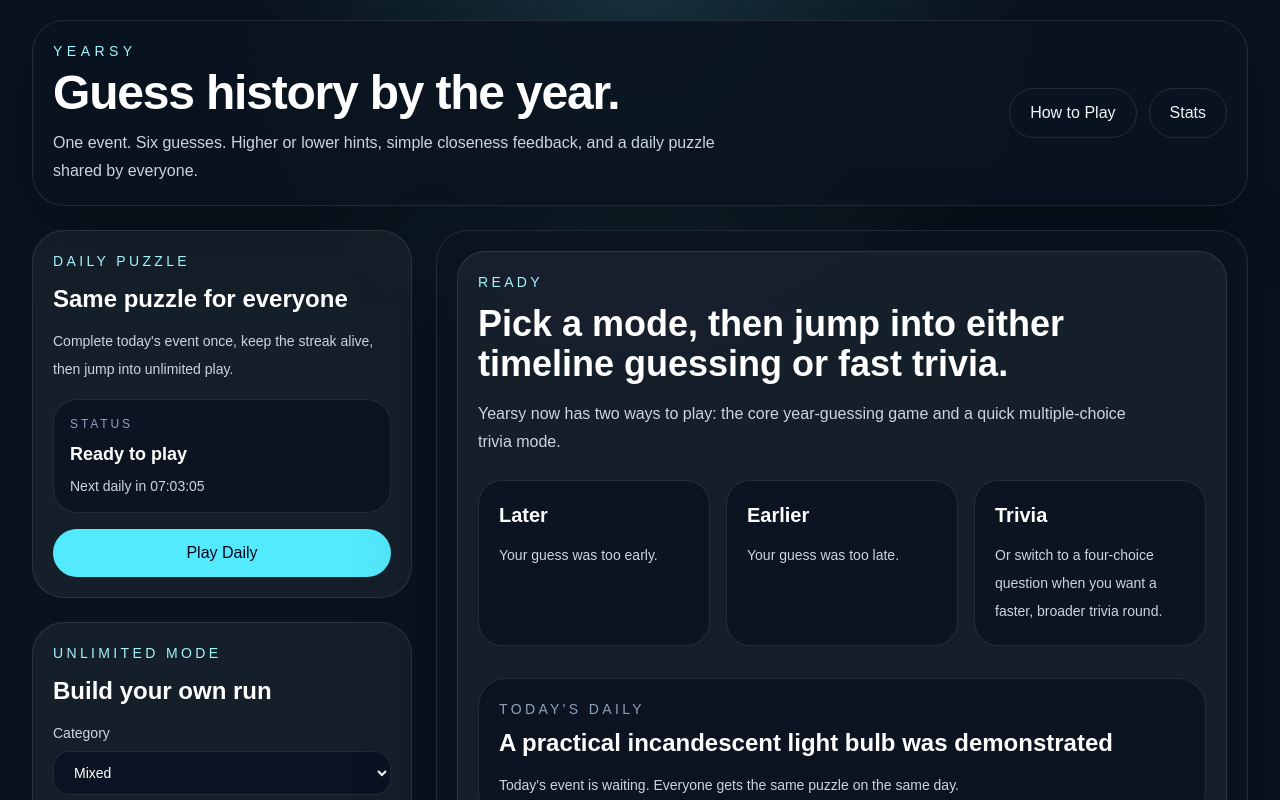
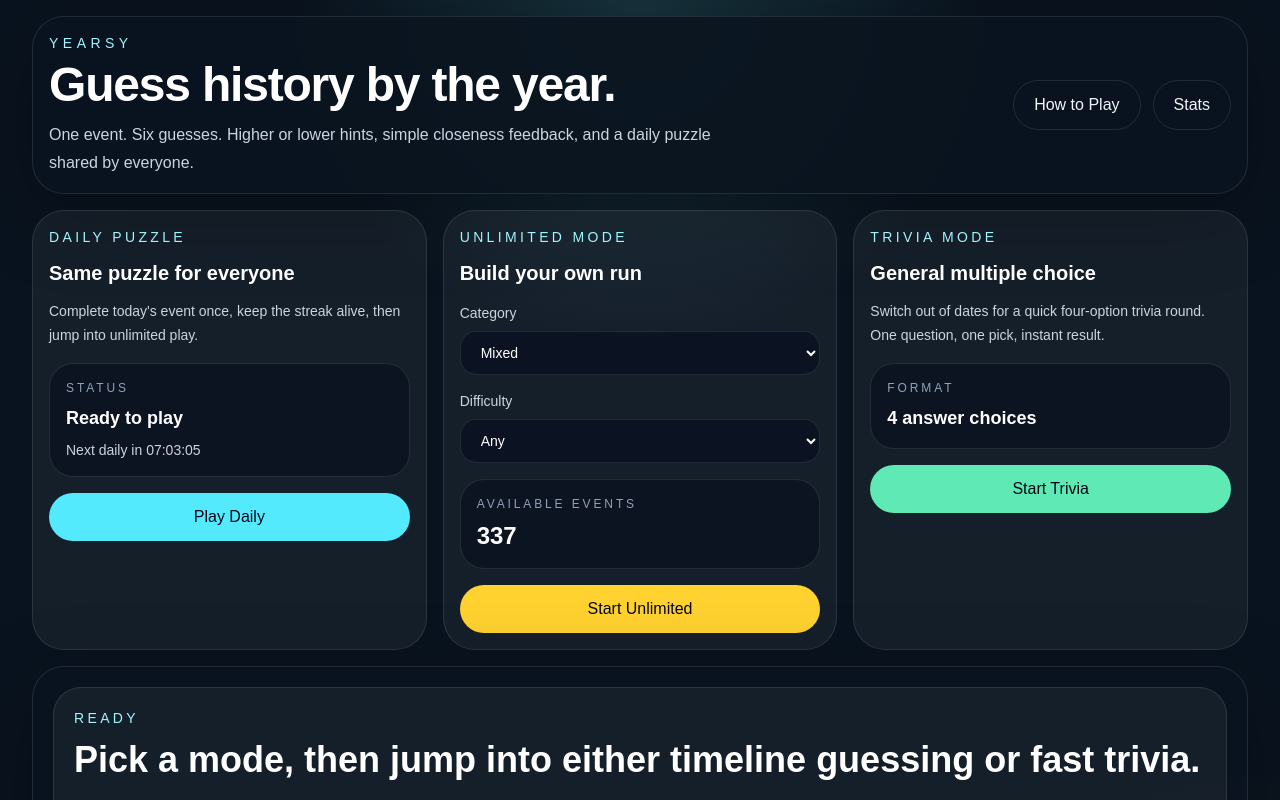
Before and after one commit to Brennanev/Chronle, a Next.js app: page / in a window 1280 px wide. Shown: the top 800 px of the page. Built offline with nearby package versions, Linux system fonts and the light colour scheme.

Commit message:
Tighten home screen layout

```diff
--- a/components/ChronleApp.tsx
+++ b/components/ChronleApp.tsx
@@ -350,10 +350,11 @@
             finishedAt: dailyProgress.finishedAt
           }
         : null;
+  const showingHome = !session;
 
   return (
-    <main className="mx-auto flex min-h-screen max-w-7xl flex-col gap-6 px-4 py-5 sm:px-6 lg:px-8">
-      <header className="rounded-[32px] border border-white/10 bg-[rgba(10,20,32,0.9)] p-5 shadow-[0_20px_80px_rgba(0,0,0,0.3)]">
+    <main className="mx-auto flex min-h-screen max-w-7xl flex-col gap-4 px-4 py-4 sm:px-6 lg:px-8">
+      <header className="rounded-[32px] border border-white/10 bg-[rgba(10,20,32,0.9)] p-4 shadow-[0_20px_80px_rgba(0,0,0,0.3)]">
         <div className="flex flex-col gap-4 lg:flex-row lg:items-center lg:justify-between">
           <div>
             <p className="text-sm uppercase tracking-[0.32em] text-cyan-200">Yearsy</p>
@@ -383,12 +384,12 @@
         </div>
       </header>
 
-      <section className="grid gap-6 lg:grid-cols-[380px_minmax(0,1fr)]">
-        <aside className="space-y-6">
-          <div className="rounded-[32px] border border-white/10 bg-white/5 p-5">
+      <section className={showingHome ? "grid gap-4" : "grid gap-6 lg:grid-cols-[380px_minmax(0,1fr)]"}>
+        <aside className={showingHome ? "grid gap-4 lg:grid-cols-3" : "space-y-6"}>
+          <div className="rounded-[32px] border border-white/10 bg-white/5 p-4">
             <p className="text-sm uppercase tracking-[0.24em] text-cyan-200">Daily Puzzle</p>
-            <h2 className="mt-3 text-2xl font-semibold text-white">Same puzzle for everyone</h2>
-            <p className="mt-3 text-sm leading-7 text-slate-300">
+            <h2 className="mt-3 text-xl font-semibold text-white">Same puzzle for everyone</h2>
+            <p className="mt-3 text-sm leading-6 text-slate-300">
               Complete today's event once, keep the streak alive, then jump into unlimited play.
             </p>
             <div className="mt-4 rounded-[24px] border border-white/10 bg-slate-950/40 p-4">
@@ -409,9 +410,9 @@
             </div>
           </div>
 
-          <div className="rounded-[32px] border border-white/10 bg-white/5 p-5">
+          <div className="rounded-[32px] border border-white/10 bg-white/5 p-4">
             <p className="text-sm uppercase tracking-[0.24em] text-cyan-200">Unlimited Mode</p>
-            <h2 className="mt-3 text-2xl font-semibold text-white">Build your own run</h2>
+            <h2 className="mt-3 text-xl font-semibold text-white">Build your own run</h2>
             <div className="mt-4 space-y-4">
               <label className="block text-sm text-slate-300">
                 Category
@@ -463,10 +464,10 @@
             </div>
           </div>
 
-          <div className="rounded-[32px] border border-white/10 bg-white/5 p-5">
+          <div className="rounded-[32px] border border-white/10 bg-white/5 p-4">
             <p className="text-sm uppercase tracking-[0.24em] text-cyan-200">Trivia Mode</p>
-            <h2 className="mt-3 text-2xl font-semibold text-white">General multiple choice</h2>
-            <p className="mt-3 text-sm leading-7 text-slate-300">
+            <h2 className="mt-3 text-xl font-semibold text-white">General multiple choice</h2>
+            <p className="mt-3 text-sm leading-6 text-slate-300">
               Switch out of dates for a quick four-option trivia round. One question, one pick, instant result.
             </p>
             <div className="mt-4 rounded-[24px] border border-white/10 bg-slate-950/40 p-4">
@@ -485,7 +486,7 @@
           </div>
         </aside>
 
-        <section className="rounded-[32px] border border-white/10 bg-[rgba(10,20,32,0.82)] p-5 shadow-[0_20px_80px_rgba(0,0,0,0.3)]">
+        <section className={`rounded-[32px] border border-white/10 bg-[rgba(10,20,32,0.82)] p-5 shadow-[0_20px_80px_rgba(0,0,0,0.3)] ${showingHome ? "" : ""}`}>
           {session ? (
             <div>
               <div className="rounded-[28px] border border-white/10 bg-white/5 p-5">
@@ -597,7 +598,7 @@
               </div>
             </div>
           ) : (
-            <div className="flex min-h-[560px] flex-col justify-between rounded-[28px] border border-white/10 bg-white/5 p-5">
+            <div className="flex min-h-[380px] flex-col justify-between rounded-[28px] border border-white/10 bg-white/5 p-5">
               <div>
                 <p className="text-sm uppercase tracking-[0.24em] text-cyan-200">Ready</p>
                 <h2 className="mt-3 text-3xl font-semibold text-white sm:text-4xl">
```
